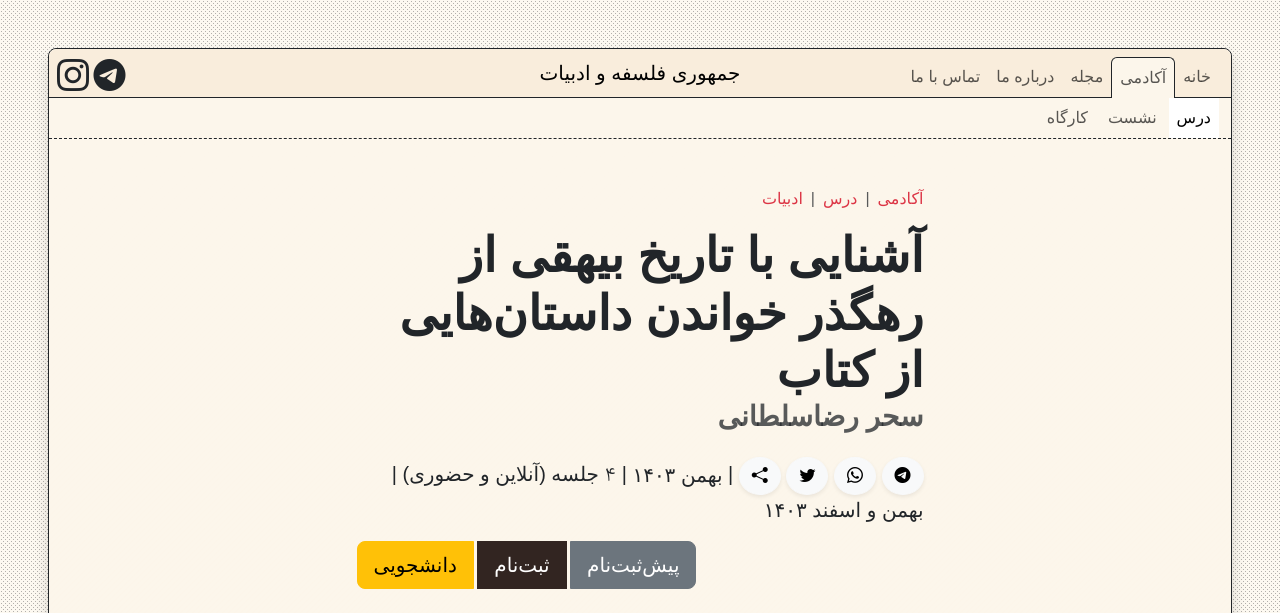
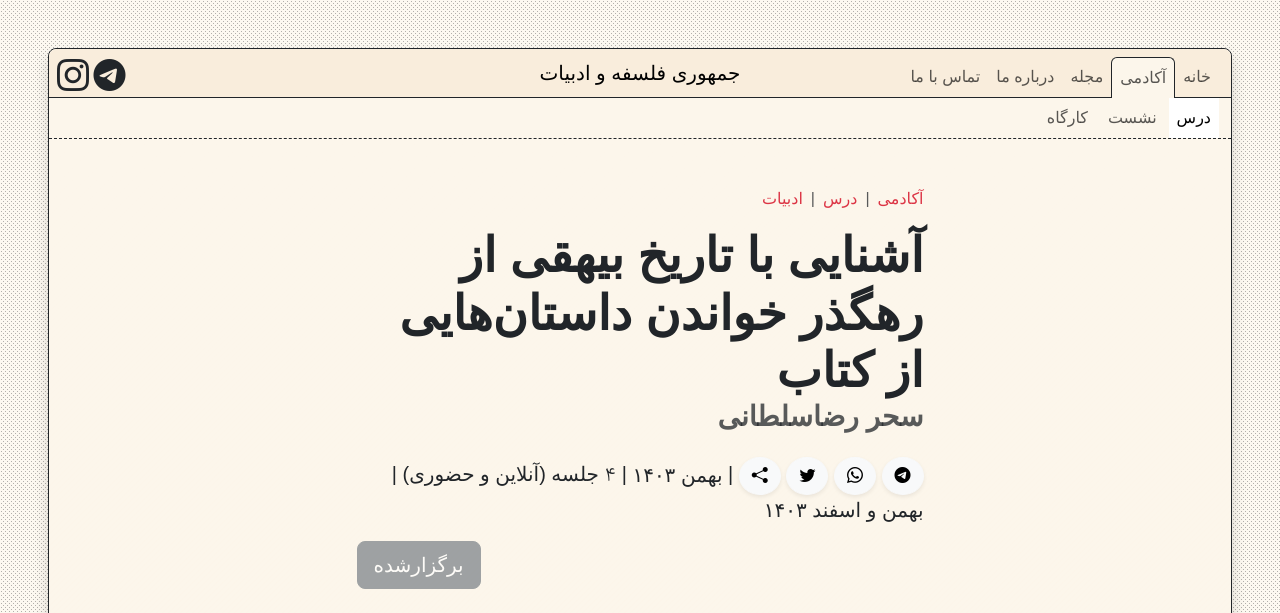
Before and after one commit to phicudemy/phicudemy.github.io, a Jekyll site: the page built from _events/2025-02-02-bayhaqi-spring2025.md, in a window 1280 px wide and 900 px high, cut to the strip 0-613 px from the top of the window. Built offline with Jekyll 4.4.1, drawn with Linux system fonts in a browser that asks for light colours; some web fonts are replaced.

Commit message:
fix past dates and bugs

```diff
--- a/_includes/cardContentSm.html
+++ b/_includes/cardContentSm.html
@@ -3,7 +3,7 @@
       <div class="card-body">
         <h5 class="card-title">{{post.title}}</h5>
         <p class="card-subtitle mb-2 text-body-secondary small">
-          {% if post.subtitle %}{{post.subtitle}}
+          {% if post.subtitle %}{{post.subtitle |strip_html | strip_newlines | strip}}
           {%else%}
           {% if post.people%}
           {% for person in post.people %}{% assign ppl = site.people | where: 'relative_path', person.path | first %}
--- a/_includes/cardCourse.html
+++ b/_includes/cardCourse.html
@@ -1,3 +1,7 @@
+{% assign now = site.time | date: '%s' | plus: 0%}
+{% assign postTime = post.start | date: '%s' | plus: 0%}
+{% if post.sessions > 1 %}{%assign enddate = post.sessions | times: 604800 %} {%assign postTime = postTime | plus: enddate %}{%endif%}
+{%if postTime > now  %}{%assign register = true %}{%else%}{%assign register = false %}{%endif%}
 <div class="card shadow-sm border-dark h-100">
   <nav class="navbar bg-first rounded-top-3 pb-0 border-bottom  border-dark">
     <ul class="navbar-nav mx-2">
@@ -48,8 +52,13 @@
       <!-- Right elements -->
       <div class="font-fd">
         {%if post.register %}
-        <div class="btn-group d-none d-sm-block float-end btn-group-sm" role="group" aria-label="registration">
+        <div class="register-btns btn-group d-none d-sm-block float-end btn-group-sm" role="group" aria-label="registration">
+          {%if register == true %}
           <a class="btn btn-first" href="{{post.register}}" target="_blank">ثبت‌نام</a>
+          {%else%}
+          <button type="button"  class="btn btn-first" disabled>برگزارشده</button>
+
+          {%endif%}
         </div>
         {%endif%}
       </div>
--- a/_layouts/archive.html
+++ b/_layouts/archive.html
@@ -78,7 +78,7 @@ layout: default
     <div class="row pb-5  border-bottom">
       {%assign catsize = 0 %}
       {%assign catrecent = 0 %}
-      {% for post in site.events %}
+      {% for post in site.events reversed %}
       {% for cat in post[pagecollection.label] %}
       {% if cat.path == page.relative_path %}
       <div class="col-lg-4 mb-2 event-card {%if post.contents%}{% for content in post.contents %}{% assign cont = site.contents | where: 'relative_path', content.path | first %}{% if cont %}{{cont.slug}}{% endif %}{% endfor %} {%endif%}">
--- a/_layouts/course.html
+++ b/_layouts/course.html
@@ -5,6 +5,10 @@ jsFile: post.js
 {% for category in page.categories %}{% assign cat = site.categories | where: 'relative_path', category | first %}
 {% if cat %}{% assign botcat = cat.title %}{% assign botcaturl = cat.url %}{% endif %}
 {% endfor %}
+{% assign now = site.time | date: '%s' | plus: 0%}
+{% assign postTime = page.start | date: '%s' | plus: 0%}
+{% if page.sessions > 1 %}{%assign enddate = page.sessions | times: 604800 %} {%assign postTime = postTime | plus: enddate %}{%endif%}
+{%if postTime > now  %}{%assign register = true %}{%else%}{%assign register = false %}{%endif%}
 <section class="post-header">
   <div class="container-fluid">
     <div class="row py-5">
@@ -32,22 +36,31 @@ jsFile: post.js
           {% include shareButtons.html %}
           |
           <span class="persianMonth" data-timestamp="{%if page.start %}{{page.start | date: '%s'}}{%else%}{{page.date | date: '%s'}}{%endif%}"></span>
-          {%if page.sessions %} | <span class="font-fd">{{page.sessions}}</span> جلسه {%endif%}
+          {%if page.sessions %} | <span id="sessionsNo" class="font-fd">{{page.sessions}}</span> جلسه {%endif%}
           {% if page.format %}(<span>{% for frmt in page.format %}{% assign fmt = site.data.dict | where: 'en', frmt | first %}{{fmt.fa}}{% unless forloop.last %} و {% endunless %}{%endfor%}</span>){%endif%}
           {% if page.schedule %} | {{page.schedule}}{%endif%}
           {% if page.register or page.stdregister %}
-          <div class="btn-group d-none d-sm-block float-end btn-group-lg" role="group" aria-label="registration">
+          <div class="register-btns btn-group d-none d-sm-block float-end btn-group-lg" role="group" aria-label="registration">
+          {%if register == true %}
             <button type="button" class="btn btn-secondary" data-bs-toggle="modal" data-bs-target="#preregistrModal">پیش‌ثبت‌نام</button>
             {% if page.register %}<a class="btn btn-first" href="{{page.register}}" target="_blank">ثبت‌نام</a>{%endif%}
             {% if page.stdregister %}<a class="btn btn-warning" href="{{page.stdregister}}" target="_blank">دانشجویی</a>{%endif%}
+          {%else%}
+            <button type="button"  class="btn btn-secondary" disabled>برگزارشده</button>
+          {%endif%}
           </div>
           {%endif%}
         </p>
         {% if page.register or page.stdregister %}
-        <div class="d-grid d-block d-sm-none bg-dark position-fixed bottom-0 start-0 w-100">
+        <div class="register-btns d-grid d-block d-sm-none bg-dark position-fixed bottom-0 start-0 w-100">
+          {%if register == true %}
           <button type="button" class="btn btn-secondary btn-lg rounded-0" data-bs-toggle="modal" data-bs-target="#preregistrModal">پیش‌ثبت‌نام</button>
           {% if page.register %}<a class="btn btn-first btn-lg rounded-0" href="{{page.register}}" target="_blank">ثبت‌نام</a>{%endif%}
           {% if page.stdregister %}<a class="btn btn-warning btn-lg rounded-0" href="{{page.stdregister}}" target="_blank">ثبت‌نام دانشجویی</a>{%endif%}
+          {%else%}
+          <button type="button"  class="btn btn-secondary btn-lg rounded-0" disabled>برگزارشده</button>
+          {%endif%}
+
         </div>
         {%endif%}
       </div>
@@ -115,6 +128,3 @@ jsFile: post.js
     </div>
   </div>
 </div>
-
-<script>
-</script>
```
